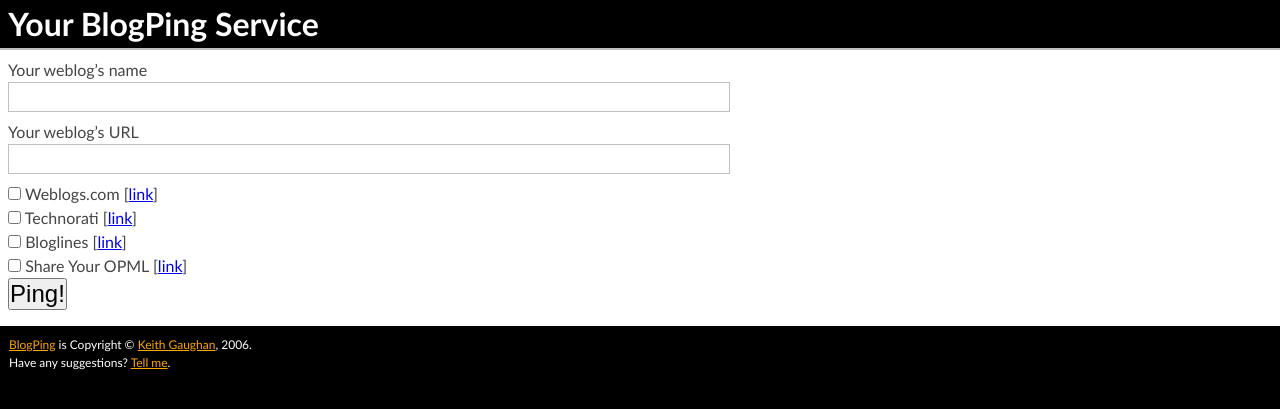
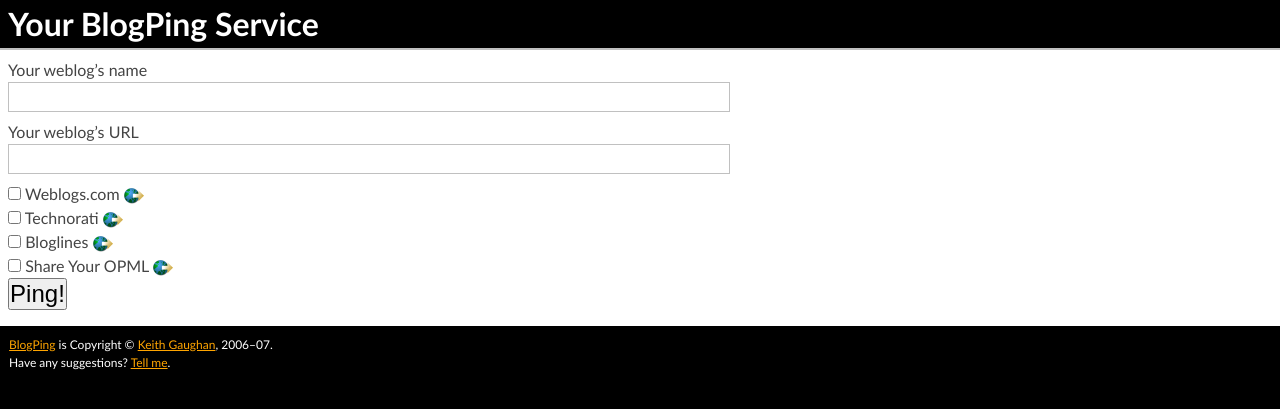
Before and after one commit to kgaughan/blogping, a PHP site: page / in a window 1280 px wide. Shown: the top 409 px of the page. Run offline with PHP 8.4, Linux system fonts and the light colour scheme.

Commit message:
Changed the service link to an image.

```diff
--- a/src/assets/screen.css
+++ b/src/assets/screen.css
@@ -26,6 +26,12 @@
 }
 form input {
 	vertical-align: baseline;
+}
+img {
+	vertical-align: middle;
+}
+a img {
+	border: none;
 }
 form input[type=text] {
 	border: 1px solid silver;
--- a/src/index.php
+++ b/src/index.php
@@ -324,7 +324,7 @@
 <ul id="responders">
 <?php foreach ($responders as $k => $r) { ?>
 	<li><?php checkbox('ping', $k, $r['name']) ?>
-		[<a href="<?php ee($r['url']) ?>" title="<?php ee($r['name']) ?>">link</a>]</li>
+		<a href="<?php ee($r['url']) ?>" title="<?php ee($r['name']) ?>"><img src="assets/images/outward.png" height="16" width="20" alt="External Link"></a></li>
 <?php } ?>
 </ul>
 
@@ -356,7 +356,7 @@
 
 <address>
 <a href="http://blogping.sourceforge.net/" title="Download the source code">BlogPing</a> is
-Copyright &copy; <a href="http://talideon.com/">Keith Gaughan</a>, 2006.<br>
+Copyright &copy; <a href="http://talideon.com/">Keith Gaughan</a>, 2006&ndash;07.<br>
 Have any suggestions? <a href="http://talideon.com/about/contact/">Tell me</a>.
 </address>
 
```
Also changed, not shown: src/assets/images/outward.png (added), 2 other files.
